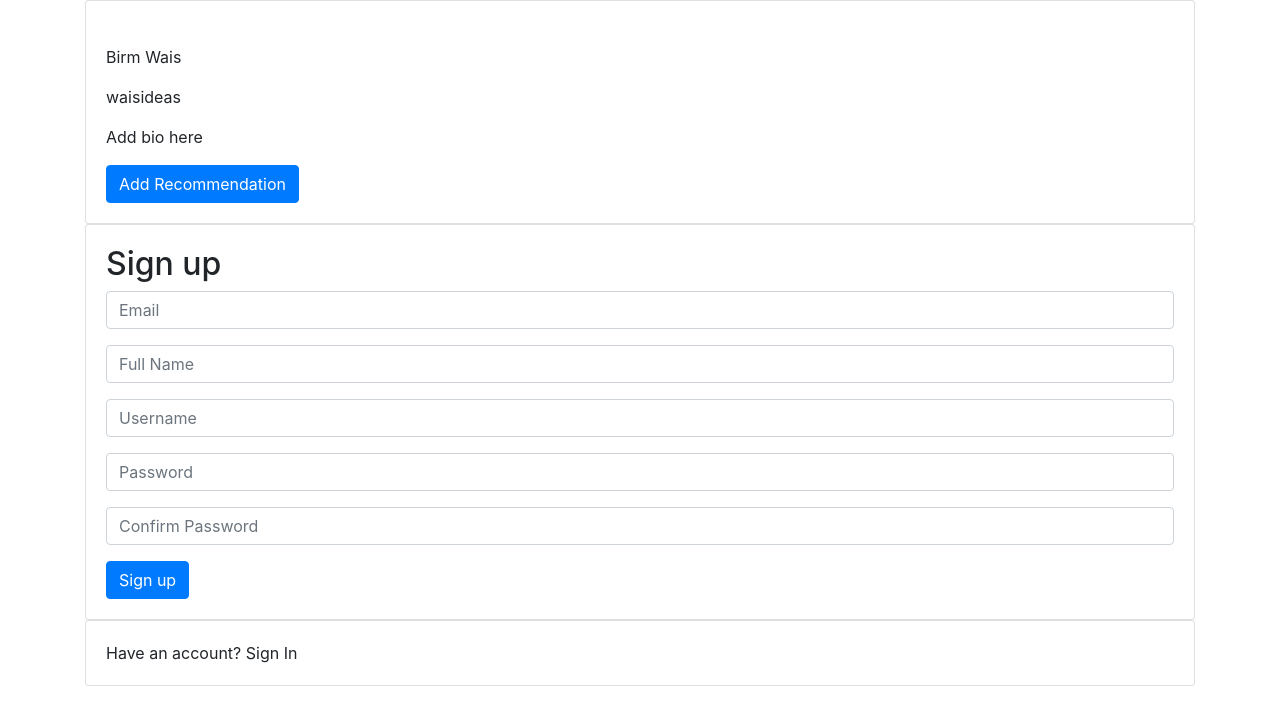
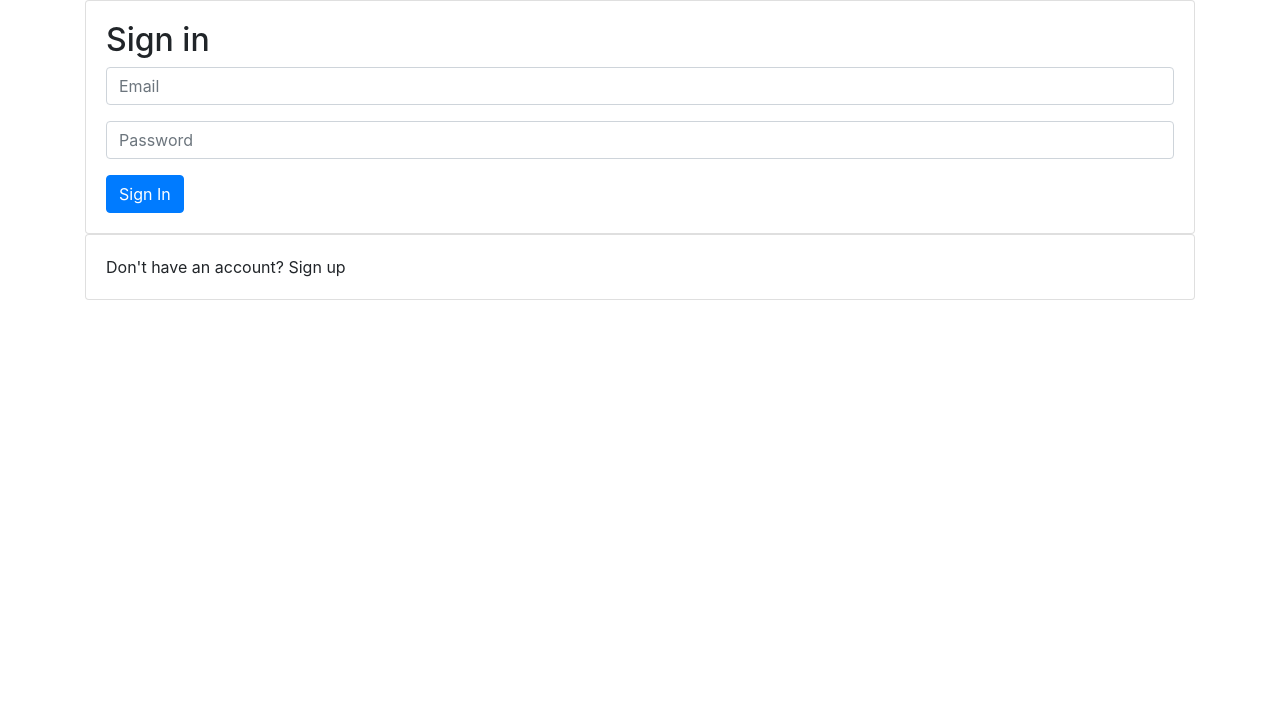
Before and after one commit to waiscodes/Recs-Page, a React (Create React App) app: page /signin in a window 1280 px wide. Shown: the top 722 px of the page. Built offline with nearby package versions, Linux system fonts and the light colour scheme; no server answers.

Commit message:
added router through npm and added it to app

```diff
--- a/package.json
+++ b/package.json
@@ -11,6 +11,7 @@
     "react": "^17.0.1",
     "react-bootstrap": "^1.5.1",
     "react-dom": "^17.0.1",
+    "react-router-dom": "^5.2.0",
     "react-scripts": "4.0.3",
     "web-vitals": "^1.1.0"
   },
--- a/src/App.js
+++ b/src/App.js
@@ -1,18 +1,23 @@
 import React from "react";
 import { Container } from "react-bootstrap";
 import { AuthProvider } from "./contexts/AuthContext";
-import ProfilePage from "./pages/ProfilePage";
+import { BrowserRouter as Router, Switch, Route } from "react-router-dom";
+
 import SigninPage from "./pages/SigninPage";
 import SignupPage from "./pages/SignupPage";
 
 function App() {
   return (
-    <AuthProvider className='App'>
-      <Container>
-        <ProfilePage />
-        <SignupPage />
-      </Container>
-    </AuthProvider>
+    <Container>
+      <Router>
+        <AuthProvider className='App'>
+          <Switch>
+            <Route path='/signup' component={SignupPage} />
+            <Route path='/signin' component={SigninPage} />
+          </Switch>
+        </AuthProvider>
+      </Router>
+    </Container>
   );
 }
 
```
Also changed, not shown: 1 other file (tests, documents, lock files or other folders).
